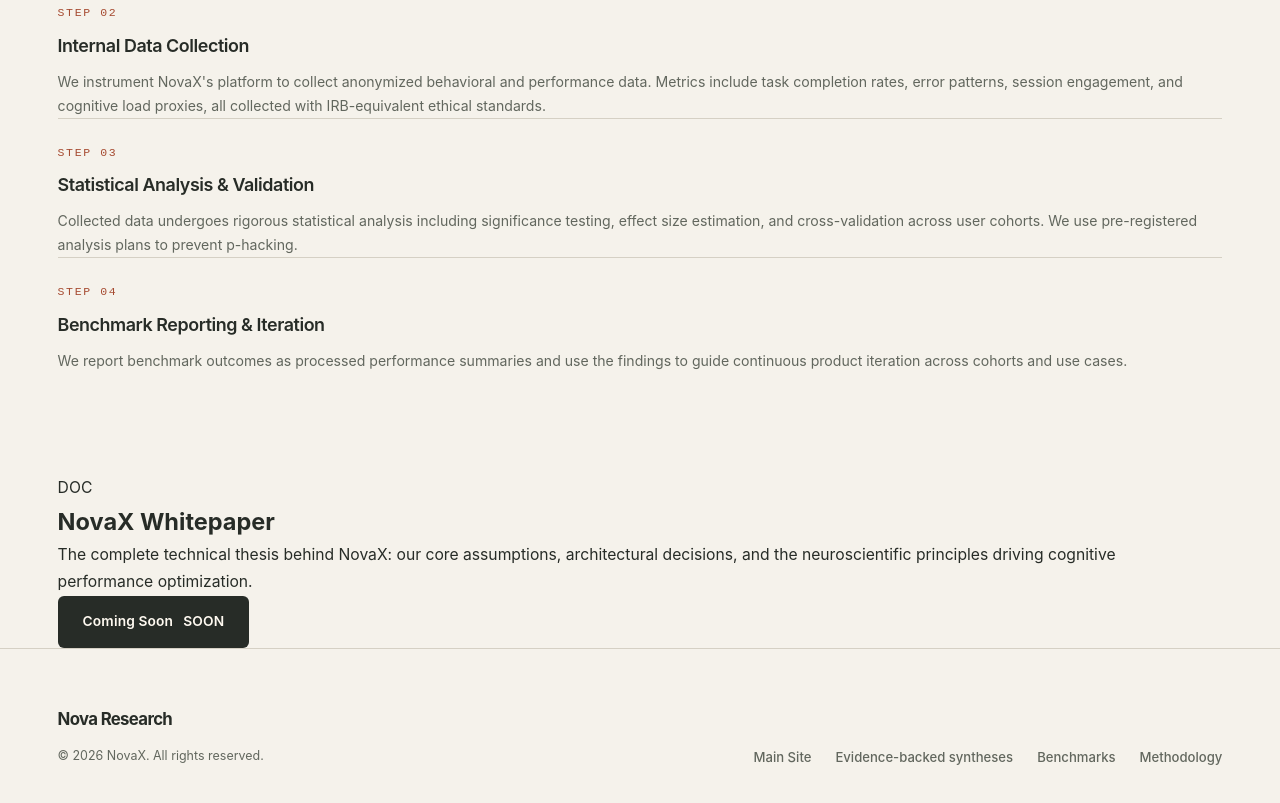
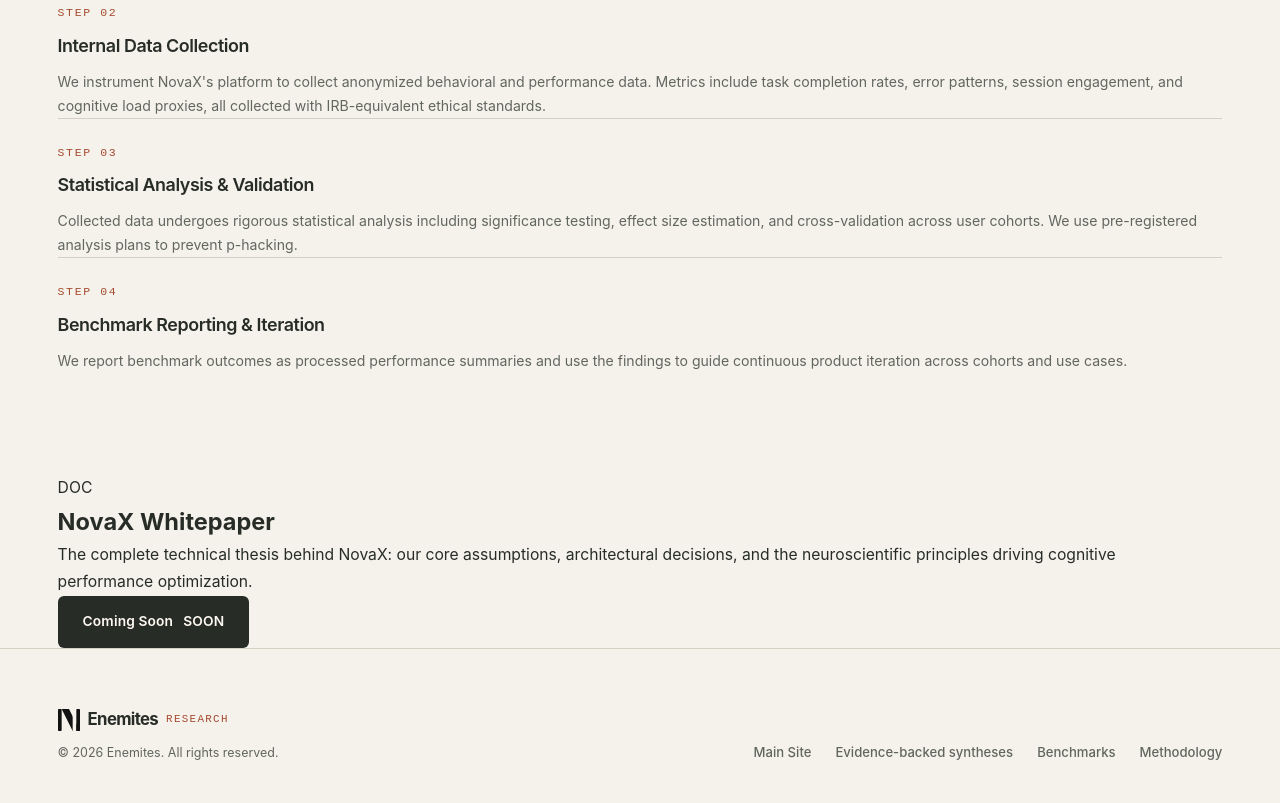
Before and after one commit to Enemites/ResearchPage-Enemites, an Astro site: page / in a window 1280 px wide. Shown: the part 5060-5863 px from the top of the page. Built offline with nearby package versions, Linux system fonts and the light colour scheme; Astro itself is replaced by a stand-in of ours.

Commit message:
feat(footer): redesign SiteFooter for Enemites Research

```diff
--- a/src/components/SiteFooter.astro
+++ b/src/components/SiteFooter.astro
@@ -1,4 +1,6 @@
 ---
+import iconUrl from '../icon.svg';
+
 export interface FooterLink {
   href: string;
   label: string;
@@ -17,9 +19,12 @@ const { links } = Astro.props;
   <div class="container">
     <div class="footer__inner">
       <div class="footer__brand">
-        <span class="footer__logo gradient-text">Nova Research</span>
-        <div class="footer__divider"></div>
-        <span class="footer__copy">&copy; 2026 NovaX. All rights reserved.</span>
+        <a href="/" class="footer__logo">
+          <img src={iconUrl.src} alt="" class="footer__logo-mark" />
+          <span>Enemites</span>
+          <span class="footer__logo-sub">Research</span>
+        </a>
+        <p class="footer__copy">&copy; 2026 Enemites. All rights reserved.</p>
       </div>
 
       <div class="footer__links">
```
